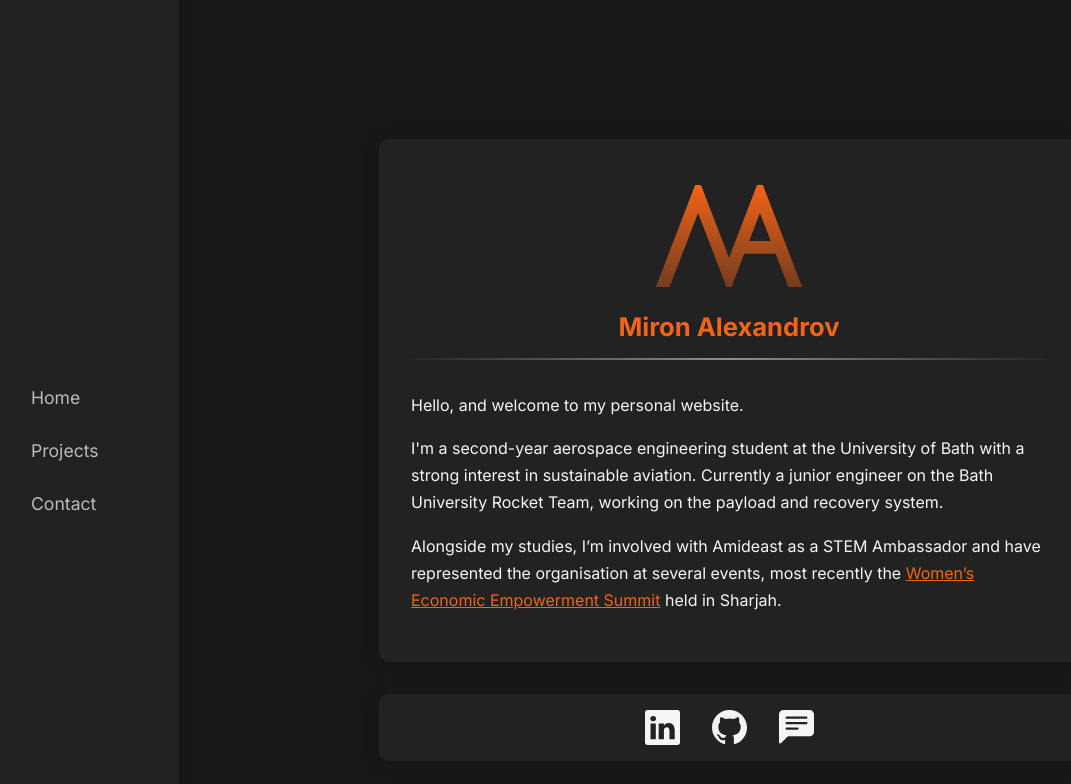
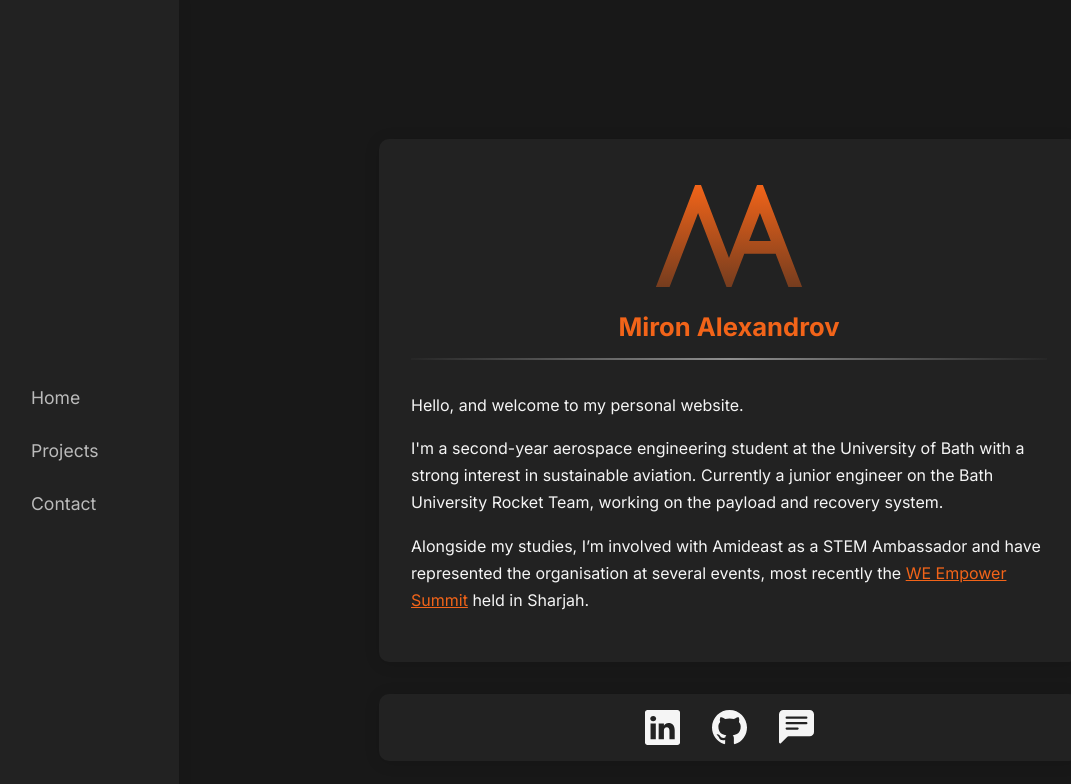
Before and after one commit to vostok1942/vostok1942.github.io, a Jekyll site: the page built from index.md, in a window 1280 px wide. Shown: the top 784 px of the page, without its empty margins (1-1072 px from the left). Built offline with Jekyll 4.4.1, drawn with Linux system fonts in a browser that asks for light colours.

Commit message:
Edit homepage intro text

```diff
--- a/index.md
+++ b/index.md
@@ -22,7 +22,7 @@ title: Home
     <p>
       I'm a second-year aerospace engineering student at the University of Bath with a strong interest in sustainable aviation. Currently a junior engineer on the Bath University Rocket Team, working on the payload and recovery system.</p>
 
-    <p>Alongside my studies, I’m involved with Amideast as a STEM Ambassador and have represented the organisation at several events, most recently the <a href="https://weempowersummit.my.canva.site">Women’s Economic Empowerment Summit</a> held in Sharjah.</p>
+    <p>Alongside my studies, I’m involved with Amideast as a STEM Ambassador and have represented the organisation at several events, most recently the <a href="https://weempowersummit.my.canva.site">WE Empower Summit</a> held in Sharjah.</p>
   </div>
 
 </section>
```
